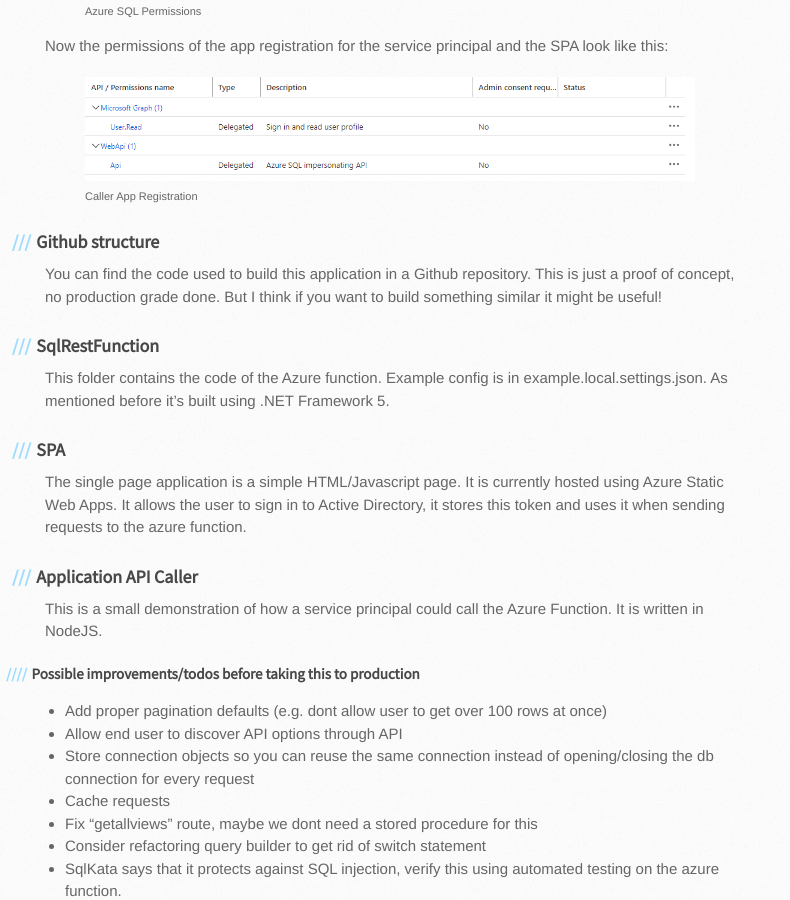
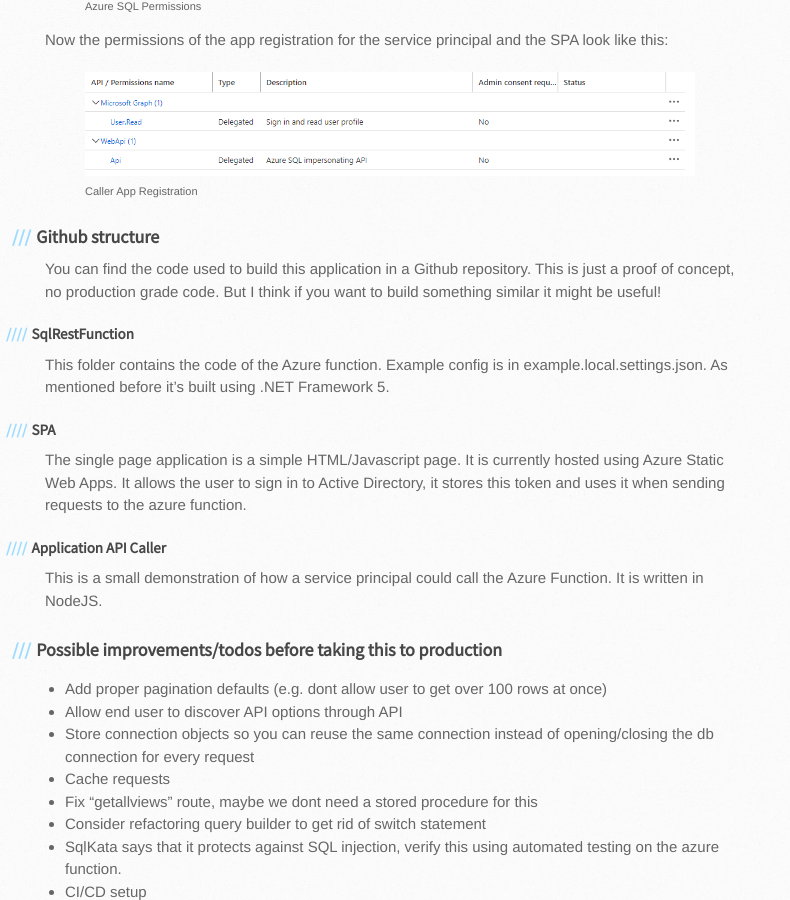
Before and after one commit to drmanhatin/drmanhatin.github.io, a Jekyll site: the page built from _posts/2022-2-2-expose-your-synapse-sql-views-as-api.md, in a window 1280 px wide and 900 px high, scrolled down 3858 px. Shown: the whole window, without its empty margins (0-790 px from the left). Built offline with Jekyll 4.4.1, drawn with Linux system fonts in a browser that asks for light colours; our own code applies the rules of GitHub Pages for plain Markdown files.

Commit message:
formatting

```diff
--- a/_posts/2022-2-2-expose-your-synapse-sql-views-as-api.md
+++ b/_posts/2022-2-2-expose-your-synapse-sql-views-as-api.md
@@ -34,7 +34,7 @@ This request will get the first 5 rows out of the meta.getAllColumns view. Furth
         <figcaption>Token flow</figcaption>
 </figure>
 
-User flow:
+#### User flow:
 1. User opens Single Page Application hosted in Azure Static Web App
 2. User logs in to Active Directory
 3. Token is stored in browser session
@@ -46,7 +46,7 @@ User flow:
 9. Function App converts results into JSON
 10. Function app returns data
 
-Application flow (green):
+#### Application flow (green):
 1. App gets access token from Active Directory
 2. App makes call to function app with token
 3. Function App verifies token
@@ -133,18 +133,18 @@ Now the permissions of the app registration for the service principal and the SP
 
 
 ### Github structure
-You can find the code used to build this application in a Github repository. This is just a proof of concept, no production grade done. But I think if you want to build something similar it might be useful!
+You can find the code used to build this application in a Github repository. This is just a proof of concept, no production grade code. But I think if you want to build something similar it might be useful!
 
-### SqlRestFunction
+#### SqlRestFunction
 This folder contains the code of the Azure function. Example config is in example.local.settings.json. As mentioned before it's built using  .NET Framework 5.
 
-### SPA
+#### SPA
 The single page application is a simple HTML/Javascript page. It is currently hosted using Azure Static Web Apps. It allows the user to sign in to Active Directory, it stores this token and uses it when sending requests to the azure function.
 
-### Application API Caller
+#### Application API Caller
 This is a small demonstration of how a service principal could call the Azure Function. It is written in NodeJS.
 
-#### Possible improvements/todos before taking this to production
+### Possible improvements/todos before taking this to production
 - Add proper pagination defaults (e.g. dont allow user to get over 100 rows at once)
 - Allow end user to discover API options through API
 - Store connection objects so you can reuse the same connection instead of opening/closing the db connection for every request
```
